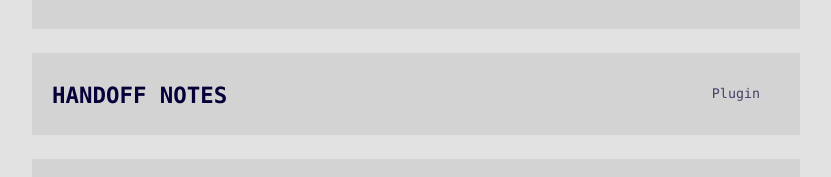
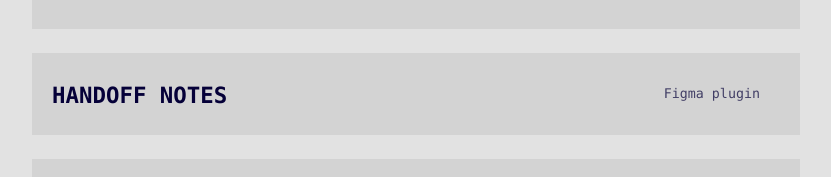
Before and after one commit to boriskirov/boris-kirov-portfolio, a Next.js app: page /playground in a window 1280 px wide. Shown: the part 408-585 px from the top of the page, without its empty margins (224-1055 px from the left). Built offline with nearby package versions, Linux system fonts and the light colour scheme.

Commit message:
fixed category on playground

```diff
--- a/pages/playground.js
+++ b/pages/playground.js
@@ -98,7 +98,7 @@ function Playground() {
                   <div>
                     <h3 className={`${utilStyles.headingL}`}>Handoff Notes </h3>
                   </div>
-                  <small>Plugin</small>
+                  <small>Figma plugin</small>
                 </a>
 
                 <a
```
